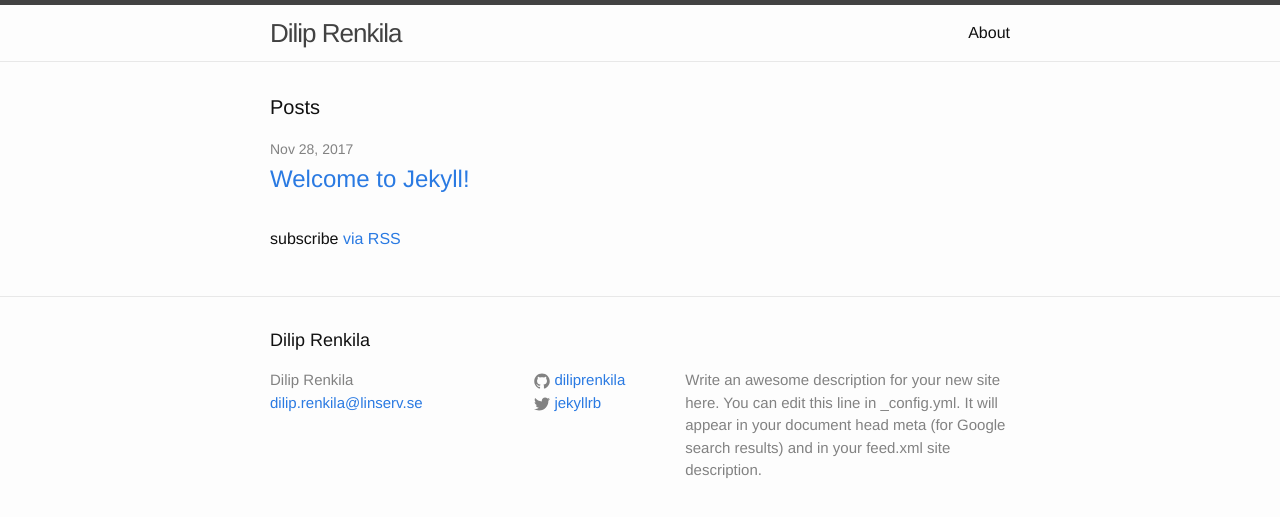
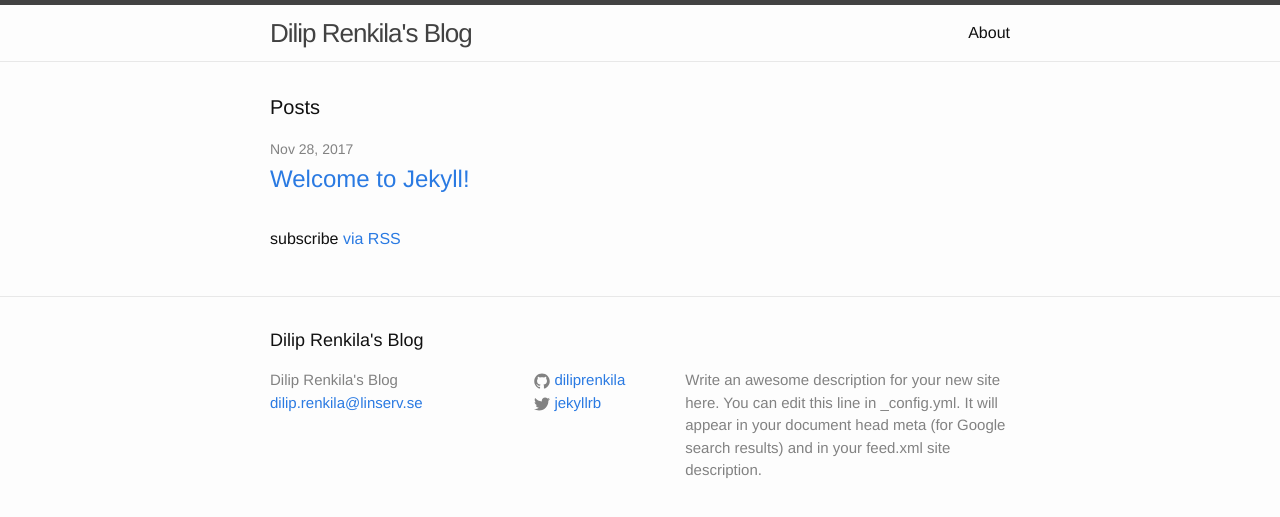
Before and after one commit to DilipRenkila/diliprenkila.github.io, a Jekyll site: the page built from index.html, in a window 1280 px wide. Shown: the top 517 px of the page. Built offline with Jekyll 4.4.1, drawn with Linux system fonts in a browser that asks for light colours.

Commit message:
Update _config.yml

```diff
--- a/_config.yml
+++ b/_config.yml
@@ -6,7 +6,7 @@
 # 'jekyll serve'. If you change this file, please restart the server process.
 
 # Site settings
-title: Dilip Renkila
+title: Dilip Renkila's Blog
 email: dilip.renkila@linserv.se
 description: > # this means to ignore newlines until "baseurl:"
   Write an awesome description for your new site here. You can edit this
```
